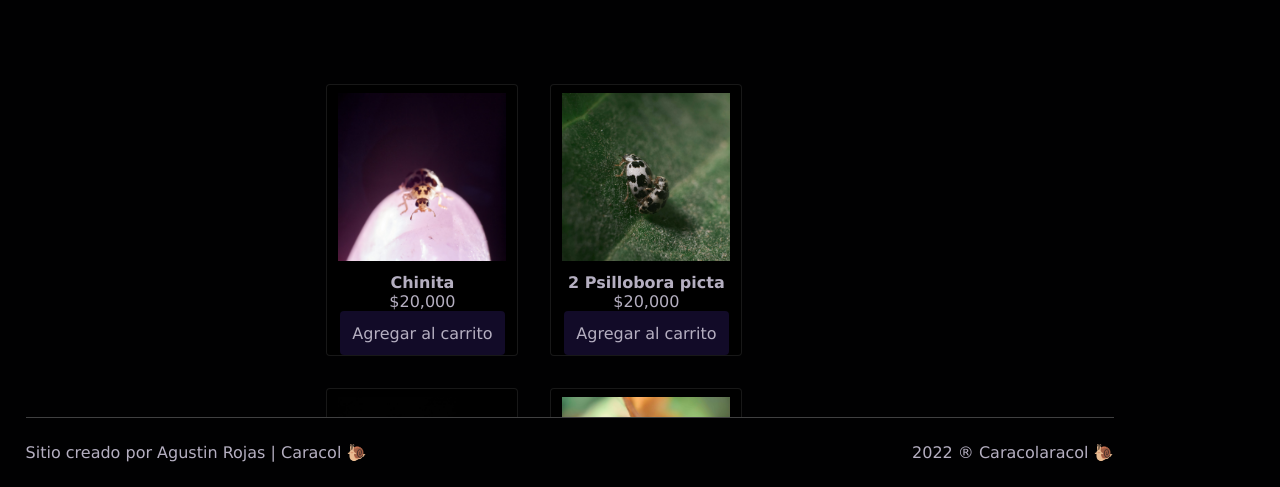
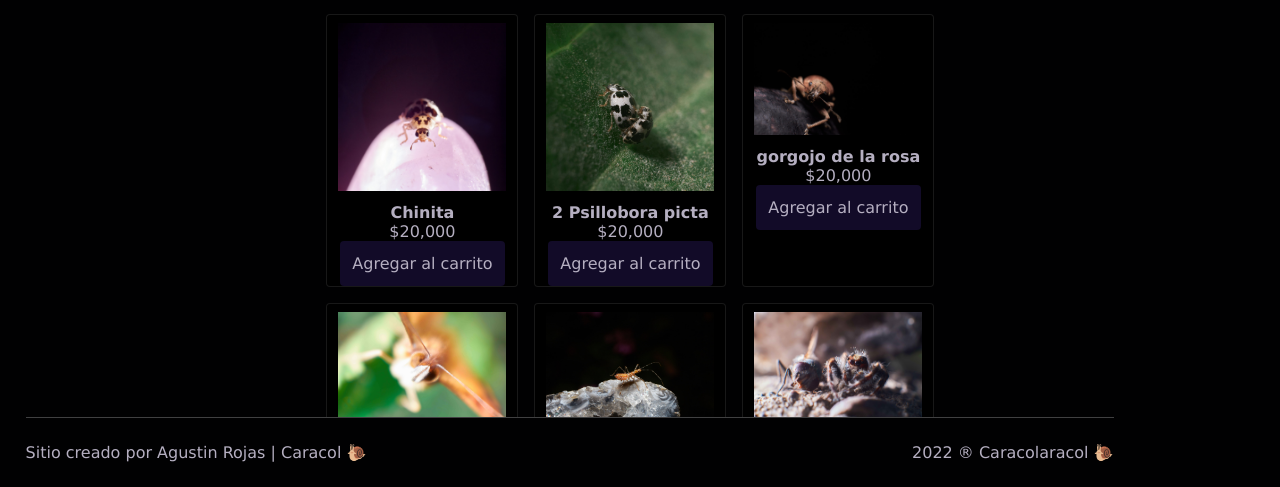
Before and after one commit to Caracolaracol/jsFinal-coderhouse, a website: page pages/fotoTienda.html in a window 1280 px wide. Shown: the part 313-800 px from the top of the page. Drawn offline with Linux system fonts and the light colour scheme.

Commit message:
grid column width

```diff
--- a/scss/partials/pages/_fotoTienda.scss
+++ b/scss/partials/pages/_fotoTienda.scss
@@ -1,6 +1,6 @@
 .store-section {
     display: grid;
-    grid-template-columns: 1fr 1fr 1fr 1fr;
+    grid-template-columns: 1fr 1fr 1.2fr .8fr;
     grid-template-rows: .2fr 1.8fr 1.1fr;
     gap: 1px 0px;
     grid-template-areas:
@@ -23,7 +23,7 @@
             display:flex;
             flex-wrap: wrap;
             align-content: flex-start;
-            gap: 2rem;
+            gap: 1rem;
             text-align: center;
             padding:.4rem;
             padding-top: 1rem;
```
Also changed, not shown: css/style.css.
